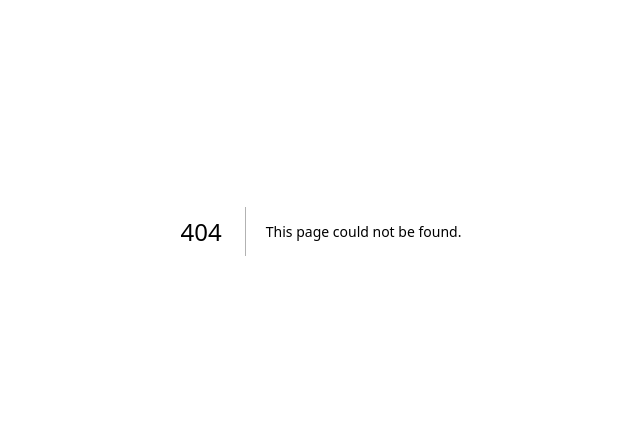
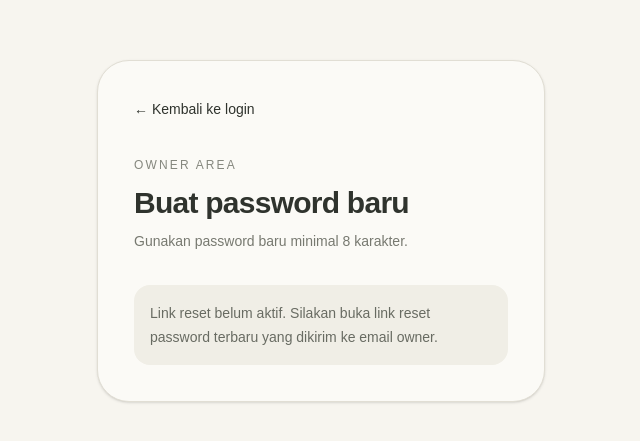
Before and after one commit to ocha-ctrl/Kosan-mamak, a Next.js app: page /reset-password in a window 1280 px wide. Before the commit this address had no page. Shown: the part 169-610 px from the top of the page, without its empty margins (319-959 px from the left). Built offline with nearby package versions, Linux system fonts and the light colour scheme; no server answers.

Commit message:
Add owner password update page

```diff
--- /dev/null
+++ b/app/reset-password/page.tsx
@@ -0,0 +1,86 @@
+'use client'
+
+import { FormEvent, useEffect, useState } from 'react'
+import { useRouter } from 'next/navigation'
+import Link from 'next/link'
+import { createClient } from '@/lib/supabase'
+
+export default function ResetPasswordPage() {
+  const router = useRouter()
+  const supabase = createClient()
+  const [password, setPassword] = useState('')
+  const [confirmPassword, setConfirmPassword] = useState('')
+  const [error, setError] = useState('')
+  const [message, setMessage] = useState('')
+  const [ready, setReady] = useState(false)
+  const [loading, setLoading] = useState(false)
+
+  useEffect(() => {
+    supabase.auth.getSession().then(({ data }) => setReady(Boolean(data.session)))
+
+    const { data: listener } = supabase.auth.onAuthStateChange((event, session) => {
+      if (event === 'PASSWORD_RECOVERY' && session) setReady(true)
+    })
+
+    return () => listener.subscription.unsubscribe()
+  }, [supabase])
+
+  async function submit(e: FormEvent) {
+    e.preventDefault()
+    setError('')
+    setMessage('')
+
+    if (password.length < 8) {
+      setError('Password baru minimal 8 karakter.')
+      return
+    }
+    if (password !== confirmPassword) {
+      setError('Konfirmasi password tidak sama.')
+      return
+    }
+
+    setLoading(true)
+    const { error } = await supabase.auth.updateUser({ password })
+    if (error) {
+      setError('Password belum berhasil diubah. Silakan buka kembali link reset dari email.')
+      setLoading(false)
+      return
+    }
+
+    setMessage('Password berhasil diubah. Mengarahkan ke dashboard...')
+    setTimeout(() => router.push('/admin'), 1000)
+  }
+
+  return (
+    <main className="min-h-screen bg-[#f7f5ef] px-6 py-8 text-[#2f332d]">
+      <div className="mx-auto flex min-h-[calc(100vh-4rem)] max-w-md items-center">
+        <div className="w-full rounded-[2rem] border border-[#e1ded4] bg-[#fbfaf6] p-7 shadow-sm md:p-9">
+          <Link href="/login" className="text-sm font-medium text-[#777970] transition hover:text-[#3f433b]">← Kembali ke login</Link>
+          <div className="mt-9">
+            <p className="text-xs font-medium uppercase tracking-[0.18em] text-[#85877e]">Owner Area</p>
+            <h1 className="mt-3 text-3xl font-semibold tracking-tight">Buat password baru</h1>
+            <p className="mt-2 text-sm leading-6 text-[#777970]">Gunakan password baru minimal 8 karakter.</p>
+          </div>
+
+          {!ready ? (
+            <div className="mt-8 rounded-2xl bg-[#f0eee6] p-4 text-sm leading-6 text-[#686b62]">Link reset belum aktif. Silakan buka link reset password terbaru yang dikirim ke email owner.</div>
+          ) : (
+            <form onSubmit={submit} className="mt-8 space-y-5">
+              <label className="block text-sm font-semibold">
+                Password baru
+                <input type="password" required minLength={8} value={password} onChange={e => setPassword(e.target.value)} className="mt-2 w-full rounded-xl border border-[#d9d6cc] bg-white px-4 py-3 outline-none transition focus:border-[#858b78] focus:ring-2 focus:ring-[#dfe3d8]" placeholder="Minimal 8 karakter" autoComplete="new-password" />
+              </label>
+              <label className="block text-sm font-semibold">
+                Ulangi password
+                <input type="password" required minLength={8} value={confirmPassword} onChange={e => setConfirmPassword(e.target.value)} className="mt-2 w-full rounded-xl border border-[#d9d6cc] bg-white px-4 py-3 outline-none transition focus:border-[#858b78] focus:ring-2 focus:ring-[#dfe3d8]" placeholder="Ulangi password baru" autoComplete="new-password" />
+              </label>
+              {error && <p role="alert" className="rounded-xl bg-[#f6e9e6] px-4 py-3 text-sm text-[#9a5146]">{error}</p>}
+              {message && <p role="status" className="rounded-xl bg-[#edf2e8] px-4 py-3 text-sm text-[#526047]">{message}</p>}
+              <button type="submit" disabled={loading} className="w-full rounded-full bg-[#3f473b] px-5 py-3.5 font-semibold text-white transition hover:bg-[#30372d] disabled:cursor-not-allowed disabled:opacity-50">{loading ? 'Menyimpan...' : 'Simpan password baru'}</button>
+            </form>
+          )}
+        </div>
+      </div>
+    </main>
+  )
+}
```
